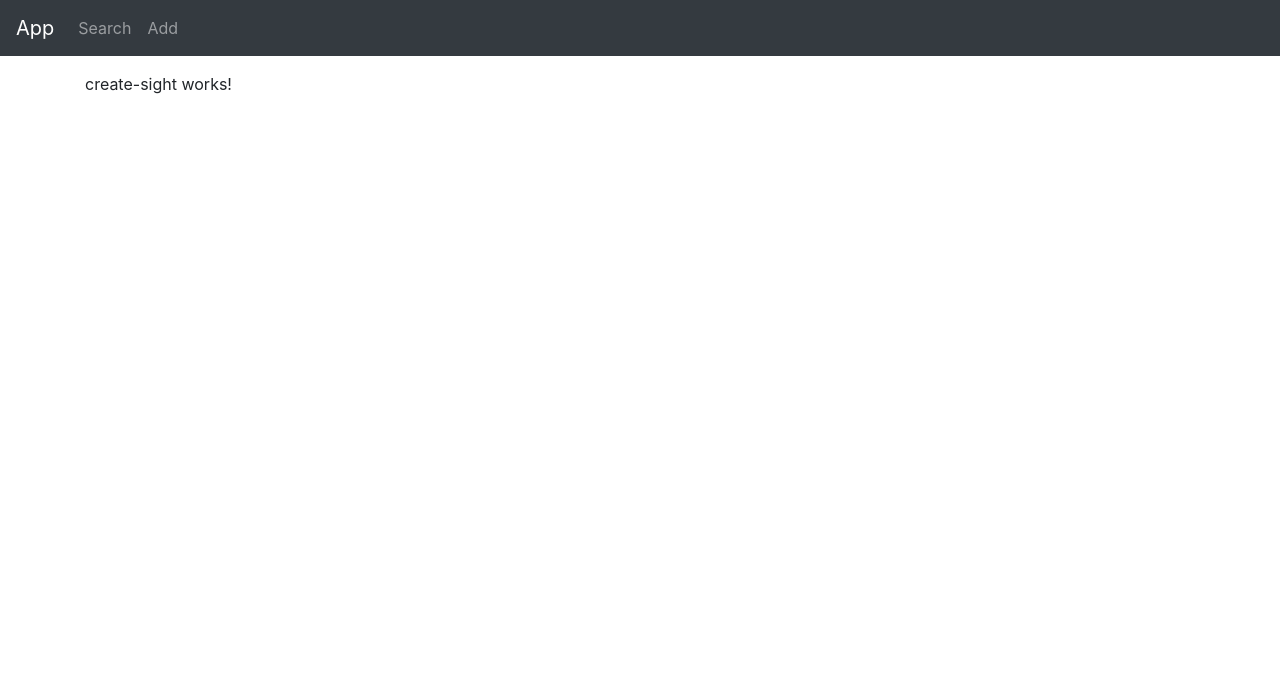
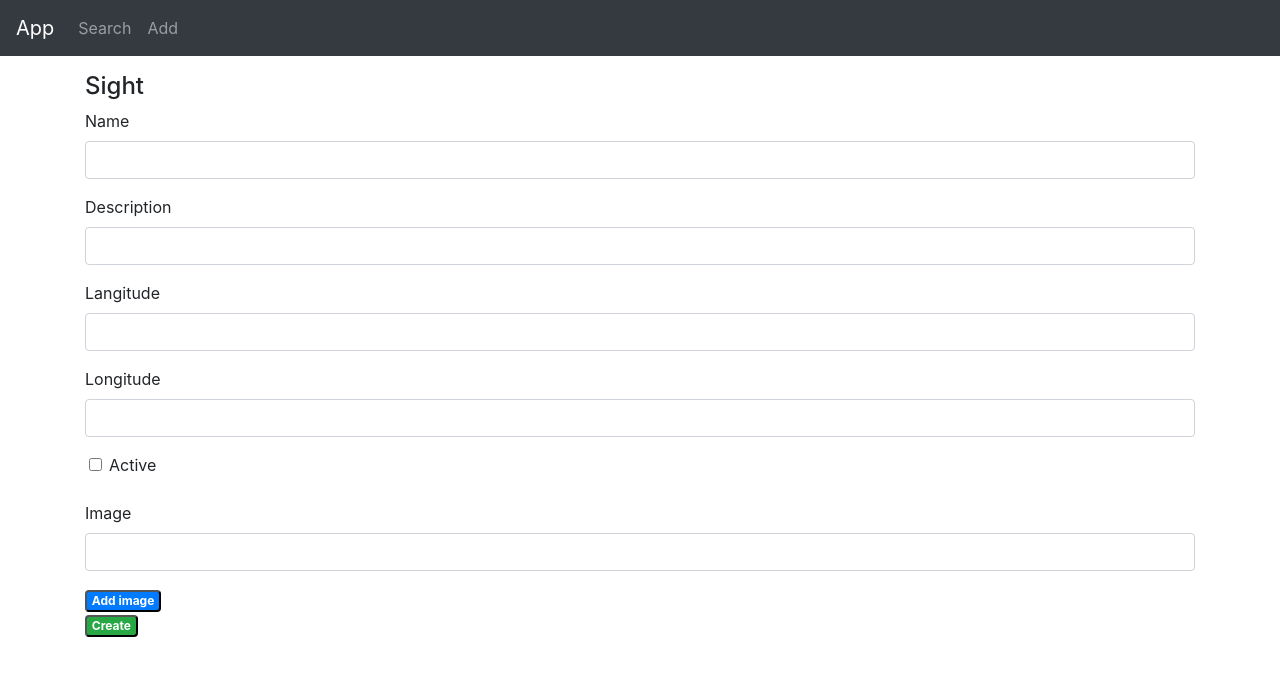
Before and after one commit to DausPx/angular-ui, an Angular app: page /sight/new in a window 1280 px wide. Shown: the top 676 px of the page. Built offline with nearby package versions, Linux system fonts and the light colour scheme.

Commit message:
all basic functionalities finished

```diff
--- a/src/app/components/create-sight/create-sight.component.html
+++ b/src/app/components/create-sight/create-sight.component.html
@@ -1 +1,86 @@
-<p>create-sight works!</p>
+<div class="edit-form">
+  <h4>Sight</h4>
+  <form>
+    <div class="form-group">
+      <label for="name">Name</label>
+      <input
+        type="text"
+        class="form-control"
+        id="name"
+        required
+        [(ngModel)]="sight.name"
+        name="name"
+      />
+    </div>
+    <div class="form-group">
+      <label for="description">Description</label>
+      <input
+        type="text"
+        class="form-control"
+        id="description"
+        required
+        [(ngModel)]="sight.description"
+        name="description"
+      />
+    </div>
+    <div class="form-group">
+      <label for="langitude">Langitude</label>
+      <input
+        type="text"
+        class="form-control"
+        id="langitude"
+        required
+        [(ngModel)]="sight.langitude"
+        name="langitude"
+      />
+    </div>
+    <div class="form-group">
+      <label for="langitude">Longitude</label>
+      <input
+        type="text"
+        class="form-control"
+        id="longitude"
+        required
+        [(ngModel)]="sight.longitude"
+        name="longitude"
+      />
+    </div>
+
+    <div class="form-group mx-4">
+      <input
+        type="checkbox"
+        class="form-check-input"
+        id="active"
+        [(ngModel)]="sight.active"
+        name="active"
+      />
+      <label for="active">Active</label>
+    </div>
+
+    <div class="form-group">
+      <label for="image">Image</label>
+      <input
+        type="url"
+        class="form-control"
+        id="image"
+        required
+        [(ngModel)]="image"
+        name="image"
+      />
+    </div>
+    <button class="badge badge-primary mr-2" (click)="addImage()">
+      Add image
+    </button>
+
+    <ul *ngIf="sight.images?.length">
+      <li *ngFor="let img of sight.images; let i = index">
+        {{ img.url }}
+        <button class="badge badge-remove mb-2" (click)="removeImage(i)">
+          X
+        </button>
+      </li>
+    </ul>
+  </form>
+  <button type="submit" class="badge badge-success mb-2" (click)="createSight()">Create</button>
+  <p>{{ message }}</p>
+</div>
--- a/src/app/components/create-sight/create-sight.component.ts
+++ b/src/app/components/create-sight/create-sight.component.ts
@@ -1,15 +1,58 @@
 import { Component, OnInit } from '@angular/core';
+import { ActivatedRoute, Router } from '@angular/router';
+import { Sight } from 'src/app/models/sight.model';
+import { SightService } from 'src/app/services/sight.service';
 
 @Component({
   selector: 'app-create-sight',
   templateUrl: './create-sight.component.html',
-  styleUrls: ['./create-sight.component.css']
+  styleUrls: ['./create-sight.component.css'],
 })
 export class CreateSightComponent implements OnInit {
+  sight: Sight = {
+    name: '',
+    description: '',
+    active: false,
+    relevance: 'znamenito',
+    langitude: '',
+    longitude: '',
+    images: [],
+  };
+  image: string = '';
 
-  constructor() { }
+  message: string = '';
 
-  ngOnInit(): void {
+  constructor(private sightService: SightService) {}
+
+  ngOnInit(): void {}
+
+  fetchSight(sightId: any): void {
+    this.sightService.get(sightId).subscribe({
+      next: (data) => {
+        console.log(data);
+        this.sight = data;
+      },
+      error: (error) => console.log(error),
+    });
   }
 
+  createSight(): void {
+    this.message = '';
+
+    this.sightService.create({ sight: this.sight }).subscribe({
+      next: (data) => {
+        console.log(data);
+        this.message = 'New sight was created!';
+      },
+      error: (e) => console.log(e),
+    });
+  }
+
+  addImage(): void {
+    this.sight.images?.push({ url: this.image });
+  }
+
+  removeImage(index: number): void {
+    this.sight.images = this.sight.images?.filter((_, i) => index !== i);
+  }
 }
--- a/src/app/components/sight/sight.component.html
+++ b/src/app/components/sight/sight.component.html
@@ -8,6 +8,7 @@
   <div *ngFor="let image of sight.images">
     <p>{{ image.url }}</p>
   </div>
+  <a class="badge" routerLink="/sight/update/{{ sight.id }}">Update</a>
 
   <app-rating [sightId]="sight.id"></app-rating>
 </div>
--- a/src/app/components/sight/sight.component.ts
+++ b/src/app/components/sight/sight.component.ts
@@ -6,27 +6,28 @@ import { SightService } from 'src/app/services/sight.service';
 @Component({
   selector: 'app-sight',
   templateUrl: './sight.component.html',
-  styleUrls: ['./sight.component.css']
+  styleUrls: ['./sight.component.css'],
 })
 export class SightComponent implements OnInit {
+  sight?: Sight;
 
-  sight?: Sight
-
-  constructor(private sightService: SightService,    private route: ActivatedRoute,
-    private router: Router) { }
+  constructor(
+    private sightService: SightService,
+    private route: ActivatedRoute,
+    private router: Router
+  ) {}
 
   ngOnInit(): void {
-    this.fetchSight(this.route.snapshot.params['id'])
+    this.fetchSight(this.route.snapshot.params['id']);
   }
 
-  fetchSight(sightId: any): void{
-    this.sightService.get(sightId)
-      .subscribe({
-        next: (data) =>{
-          console.log(data)
-          this.sight = data
-        },
-        error: (error) => console.log(error)
-      })
+  fetchSight(sightId: any): void {
+    this.sightService.get(sightId).subscribe({
+      next: (data) => {
+        console.log(data);
+        this.sight = data;
+      },
+      error: (error) => console.log(error),
+    });
   }
 }
--- a/src/app/components/update-sight/update-sight.component.html
+++ b/src/app/components/update-sight/update-sight.component.html
@@ -1 +1,91 @@
-<p>update-sight works!</p>
+<div class="edit-form">
+    <h4>Sight</h4>
+    <form (ngSubmit)="createSight()">
+      <div class="form-group">
+        <label for="name">Name</label>
+        <input
+          type="text"
+          class="form-control"
+          id="name"
+          required
+          [(ngModel)]="sight.name"
+          name="name"
+        />
+      </div>
+      <div class="form-group">
+        <label for="description">Description</label>
+        <input
+          type="text"
+          class="form-control"
+          id="description"
+          required
+          [(ngModel)]="sight.description"
+          name="description"
+        />
+      </div>
+      <div class="form-group">
+        <label for="langitude">Langitude</label>
+        <input
+          type="text"
+          class="form-control"
+          id="langitude"
+          required
+          [(ngModel)]="sight.langitude"
+          name="langitude"
+        />
+      </div>
+      <div class="form-group">
+        <label for="langitude">Longitude</label>
+        <input
+          type="text"
+          class="form-control"
+          id="longitude"
+          required
+          [(ngModel)]="sight.longitude"
+          name="longitude"
+        />
+      </div>
+
+      <div class="form-group mx-4">
+        <input
+          type="checkbox"
+          class="form-check-input"
+          id="active"
+          [(ngModel)]="sight.active"
+          name="active"
+        />
+        <label for="active">Active</label>
+      </div>
+
+      <div class="form-group">
+        <label for="image">Image</label>
+        <input
+          type="url"
+          class="form-control"
+          id="image"
+          required
+          [(ngModel)]="image"
+          name="image"
+        />
+      </div>
+      <button class="badge badge-primary mr-2" (click)="addImage()">
+        Add image
+      </button>
+
+      <ul *ngIf="sight.images?.length">
+        <li *ngFor="let img of sight.images; let i = index">{{ img.url }}
+          <button class="badge badge-remove mb-2" (click)="removeImage(i)">
+            X
+          </button>
+        </li>
+      </ul>
+      <button
+        type="submit"
+        class="badge badge-success mb-2"
+      >
+        Create
+      </button>
+    </form>
+
+    <p>{{ message }}</p>
+  </div>
--- a/src/app/components/update-sight/update-sight.component.ts
+++ b/src/app/components/update-sight/update-sight.component.ts
@@ -1,4 +1,7 @@
 import { Component, OnInit } from '@angular/core';
+import { ActivatedRoute, Router } from '@angular/router';
+import { Sight } from 'src/app/models/sight.model';
+import { SightService } from 'src/app/services/sight.service';
 
 @Component({
   selector: 'app-update-sight',
@@ -7,9 +10,59 @@ import { Component, OnInit } from '@angular/core';
 })
 export class UpdateSightComponent implements OnInit {
 
-  constructor() { }
+  sight: Sight = {
+    name: '',
+    description: '',
+    active: false,
+    relevance: "znamenito",
+    langitude: "",
+    longitude: "",
+    images: []
+  }
+  image: string= '';
+
+  message: string= '';
+
+  constructor(
+    private sightService: SightService,
+    private route: ActivatedRoute,
+    private router: Router
+  ) {}
 
   ngOnInit(): void {
+    this.fetchSight(this.route.snapshot.params['id']);
+  }
+
+  fetchSight(sightId: any): void{
+    this.sightService.get(sightId)
+      .subscribe({
+        next: (data) =>{
+          console.log(data)
+          this.sight = data
+        },
+        error: (error) => console.log(error)
+      })
+  }
+
+  createSight(): void{
+    this.message = ''
+
+    this.sightService.create({"sight": this.sight})
+      .subscribe({
+        next:(data)=>{
+          console.log(data)
+          this.message= "New sight was created!"
+        },
+        error: (e) => console.log(e)
+      })
+  }
+
+  addImage(): void{
+      this.sight.images?.push({url: this.image})
+  }
+
+  removeImage(index: number): void {
+    this.sight.images = this.sight.images?.filter((_, i) => index !== i);
   }
 
 }
```
